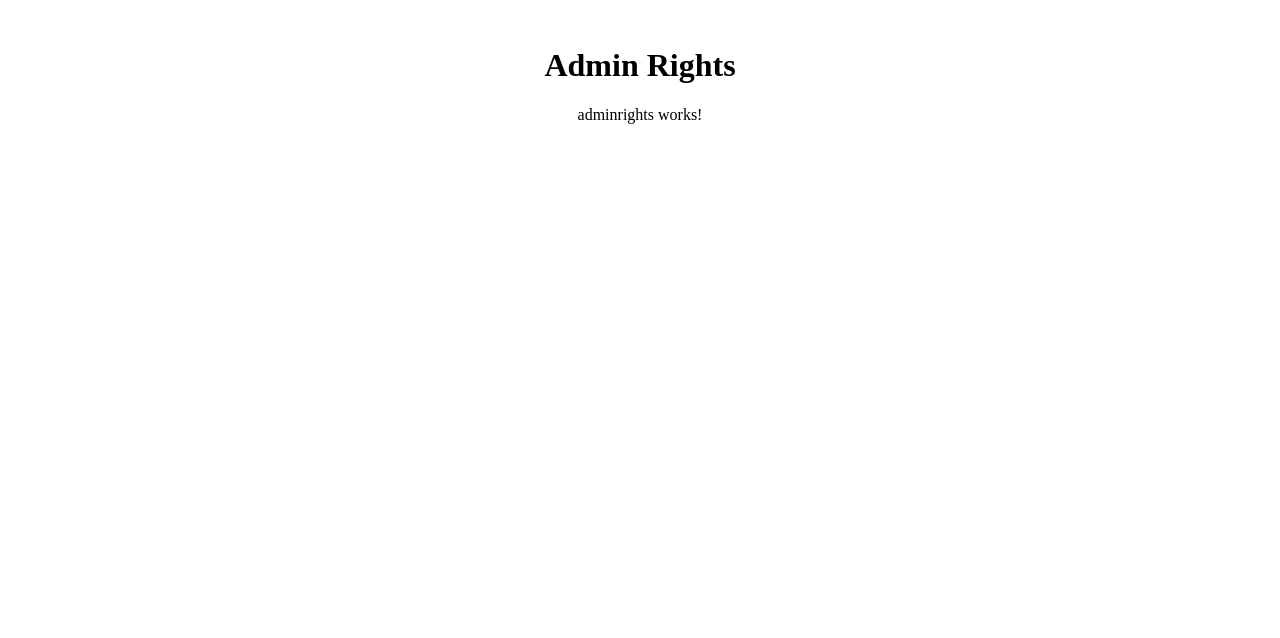
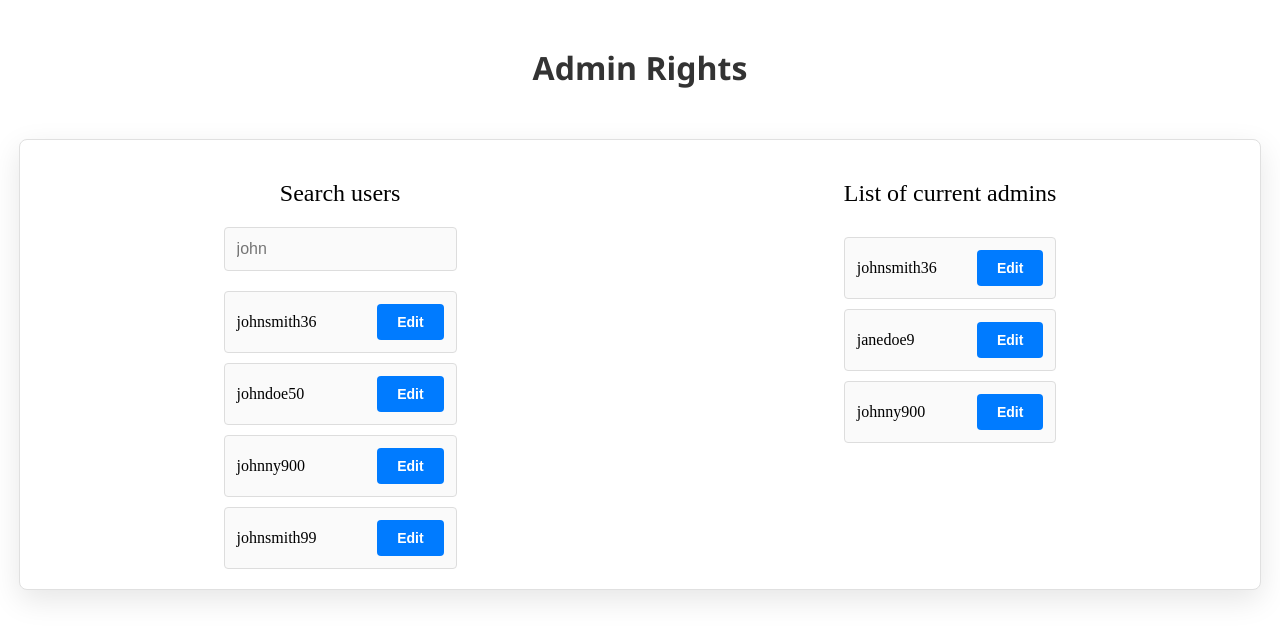
Before and after one commit to DrengeneFraKEA/Hovedopgave, an Angular app in the folder hovedopgave.client/: page /adminrights in a window 1280 px wide. Shown: the top 638 px of the page. Built offline with nearby package versions, Linux system fonts and the light colour scheme; no server answers.

Commit message:
adminrights html & css modified and login component folder removed

```diff
--- a/hovedopgave.client/src/app/app-routing.module.ts
+++ b/hovedopgave.client/src/app/app-routing.module.ts
@@ -1,11 +1,9 @@
 import { NgModule } from '@angular/core';
 import { RouterModule, Routes } from '@angular/router';
 import { AdminrightsComponent } from './components/adminrights/adminrights.component';
-import { LoginComponent } from './components/login/login.component';
 
 const routes: Routes = [
   { path: 'adminrights', component: AdminrightsComponent },
-  { path: 'login', component: LoginComponent }
 ];
 
 @NgModule({
--- a/hovedopgave.client/src/app/app.module.ts
+++ b/hovedopgave.client/src/app/app.module.ts
@@ -5,13 +5,11 @@ import { FormsModule } from '@angular/forms';
 import { AppRoutingModule } from './app-routing.module';
 import { AppComponent } from './app.component';
 import { AdminrightsComponent } from './components/adminrights/adminrights.component';
-import { LoginComponent } from './components/login/login.component';
 
 @NgModule({
   declarations: [
     AppComponent,
-    AdminrightsComponent,
-    LoginComponent
+    AdminrightsComponent
   ],
   imports: [
     BrowserModule,
--- a/hovedopgave.client/src/app/components/adminrights/adminrights.component.css
+++ b/hovedopgave.client/src/app/components/adminrights/adminrights.component.css
@@ -0,0 +1,102 @@
+body {
+  background-color: #f4f6f9;
+  font-family: 'Roboto', sans-serif;
+  color: #333;
+  margin: 0;
+  padding: 0;
+}
+
+h1 {
+  font-family: 'Segoe UI', Tahoma, Geneva, Verdana, sans-serif;
+  font-weight: 600;
+  text-align: center;
+  color: #333;
+  margin-top: 20px;
+}
+
+.container {
+  display: flex;
+  justify-content: space-around;
+  gap: 20px;
+  max-width: 1200px;
+  margin: 50px auto;
+  padding: 20px;
+  background-color: #fff;
+  border-radius: 8px;
+  box-shadow: 0 10px 30px rgba(0, 0, 0, 0.1);
+  border: 1px solid #e0e0e0;
+}
+
+.section {
+  flex: 1;
+  max-width: 500px;
+  padding: 10px;
+}
+
+h2 {
+  font-weight: 500;
+  margin-bottom: 20px;
+  text-align: center;
+}
+
+input {
+  padding: 12px;
+  margin-bottom: 20px;
+  border: 1px solid #ddd;
+  border-radius: 4px;
+  font-size: 16px;
+  color: #333;
+  background-color: #fafafa;
+  width: 100%;
+  box-sizing: border-box;
+  transition: border 0.3s ease;
+}
+
+  input:focus {
+    outline: none;
+    border-color: #007BFF;
+  }
+
+.user-list, .admin-list {
+  display: flex;
+  flex-direction: column;
+  gap: 10px;
+}
+
+.user {
+  display: flex;
+  justify-content: space-between;
+  padding: 12px;
+  border: 1px solid #ddd;
+  border-radius: 4px;
+  background-color: #fafafa;
+  align-items: center;
+}
+
+  .user:hover {
+    background-color: #f0f8ff;
+  }
+
+button {
+  padding: 10px 20px;
+  background-color: #007BFF;
+  border: none;
+  border-radius: 4px;
+  color: #fff;
+  font-size: 14px;
+  cursor: pointer;
+  font-weight: 600;
+  transition: background-color 0.3s ease;
+}
+
+  button:hover {
+    background-color: #0056b3;
+  }
+
+/* Mobile Responsiveness */
+@media (max-width: 768px) {
+  .container {
+    flex-direction: column;
+    gap: 20px;
+  }
+}
--- a/hovedopgave.client/src/app/components/adminrights/adminrights.component.html
+++ b/hovedopgave.client/src/app/components/adminrights/adminrights.component.html
@@ -1,3 +1,44 @@
+<h1>{{ title }}</h1>
 
-<h1>Admin Rights</h1>
-<p>adminrights works!</p>
+<div class="container">
+  <!-- Search Users Section -->
+  <div class="search-section">
+    <h2>Search users</h2>
+    <input type="text" placeholder="john" />
+    <div class="user-list">
+      <div class="user">
+        <span>johnsmith36</span>
+        <button>Edit</button>
+      </div>
+      <div class="user">
+        <span>johndoe50</span>
+        <button>Edit</button>
+      </div>
+      <div class="user">
+        <span>johnny900</span>
+        <button>Edit</button>
+      </div>
+      <div class="user">
+        <span>johnsmith99</span>
+        <button>Edit</button>
+      </div>
+    </div>
+  </div>
+
+  <!-- List of Current Admins Section -->
+  <div class="admin-list">
+    <h2>List of current admins</h2>
+    <div class="user">
+      <span>johnsmith36</span>
+      <button>Edit</button>
+    </div>
+    <div class="user">
+      <span>janedoe9</span>
+      <button>Edit</button>
+    </div>
+    <div class="user">
+      <span>johnny900</span>
+      <button>Edit</button>
+    </div>
+  </div>
+</div>
--- a/hovedopgave.client/src/app/components/login/login.component.css
+++ /dev/null
@@ -1,95 +0,0 @@
-/* General Styling */
-body {
-  background-color: #f4f6f9;
-  font-family: 'Roboto', sans-serif;
-  color: #333;
-  margin: 0;
-  padding: 0;
-}
-
-h1 {
-  font-family: 'Segoe UI', Tahoma, Geneva, Verdana, sans-serif;
-  font-weight: 600;
-  text-align: center;
-  color: #333;
-  margin-top: 50px;
-}
-
-.login-container {
-  width: 100%;
-  max-width: 400px;
-  margin: 50px auto;
-  padding: 30px;
-  background-color: #fff;
-  border-radius: 8px;
-  box-shadow: 0 10px 30px rgba(0, 0, 0, 0.1);
-  border: 1px solid #e0e0e0;
-  display: flex;
-  flex-direction: column;
-  align-items: center;
-}
-
-form {
-  display: flex;
-  flex-direction: column;
-  width: 100%;
-}
-
-input {
-  padding: 12px;
-  margin-bottom: 20px;
-  border: 1px solid #ddd;
-  border-radius: 4px;
-  font-size: 16px;
-  color: #333;
-  background-color: #fafafa;
-  width: 100%;
-  box-sizing: border-box;
-  transition: border 0.3s ease;
-}
-
-  input:focus {
-    outline: none;
-    border-color: #007BFF;
-  }
-
-button {
-  padding: 14px;
-  background-color: #007BFF;
-  border: none;
-  border-radius: 4px;
-  color: #fff;
-  font-size: 16px;
-  cursor: pointer;
-  font-weight: 600;
-  transition: background-color 0.3s ease;
-  width: 100%;
-}
-
-  button:hover {
-    background-color: #0056b3;
-  }
-
-  button:disabled {
-    background-color: #c0c0c0;
-    cursor: not-allowed;
-  }
-
-.error {
-  color: #ff4d4d;
-  font-size: 12px;
-  margin-top: -12px;
-  margin-bottom: 15px;
-}
-
-input::placeholder {
-  color: #aaa;
-}
-
-/* Mobile Responsiveness */
-@media (max-width: 500px) {
-  .login-container {
-    padding: 20px;
-    margin: 50px auto;
-  }
-}
--- a/hovedopgave.client/src/app/components/login/login.component.html
+++ /dev/null
@@ -1,34 +0,0 @@
-<h1>Leagues Admin Login</h1>
-
-<div class="login-container">
-  <h2>Login</h2>
-  <form (ngSubmit)="onSubmit()" #loginForm="ngForm">
-    <div>
-      <label for="username">Username:</label>
-      <input type="text"
-             id="username"
-             name="username"
-             [(ngModel)]="loginData.username"
-             required
-             #username="ngModel" />
-      <div *ngIf="username.invalid && username.touched" class="error">
-        Username is required.
-      </div>
-    </div>
-
-    <div>
-      <label for="password">Password:</label>
-      <input type="password"
-             id="password"
-             name="password"
-             [(ngModel)]="loginData.password"
-             required
-             #password="ngModel" />
-      <div *ngIf="password.invalid && password.touched" class="error">
-        Password is required.
-      </div>
-    </div>
-
-    <button type="submit" [disabled]="loginForm.invalid">Login</button>
-  </form>
-</div>
--- a/hovedopgave.client/src/app/components/login/login.component.ts
+++ /dev/null
@@ -1,31 +0,0 @@
-import { Component } from '@angular/core';
-import { HttpClient } from '@angular/common/http';
-
-interface Login {
-  username: string;
-  password: string;
-}
-
-@Component({
-  selector: 'app-login',
-  templateUrl: './login.component.html',
-  styleUrls: ['./login.component.css']
-})
-export class LoginComponent {
-  loginData: Login = { username: '', password: '' };
-
-  constructor(private http: HttpClient) { }
-
-  onSubmit() {
-    this.http.post('https://localhost:7213/login', this.loginData).subscribe(
-      (response) => {
-        if (response) {
-          console.log('Login successful');
-        }
-      },
-      (error) => {
-        console.error('Login failed', error);
-      }
-    );
-  }
-}
```
Also changed, not shown: 1 other file (tests, documents, lock files or other folders).
